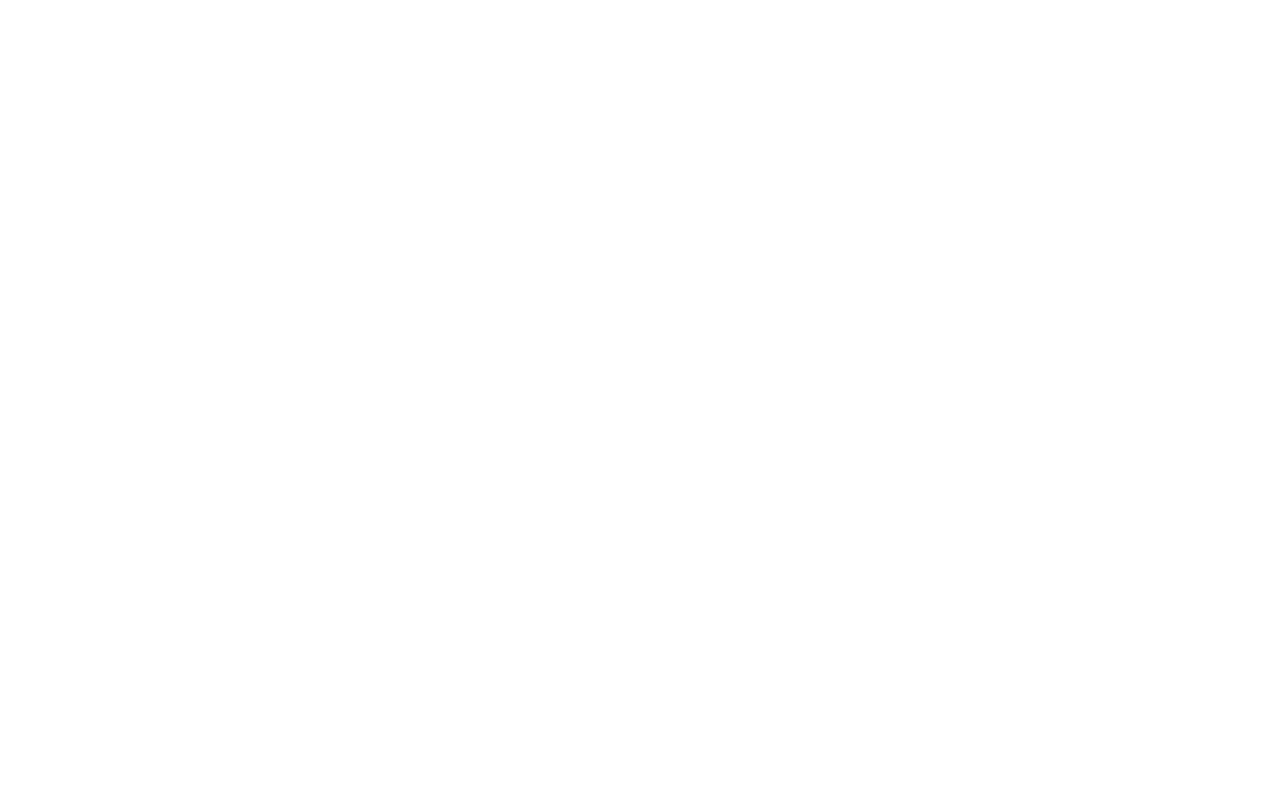
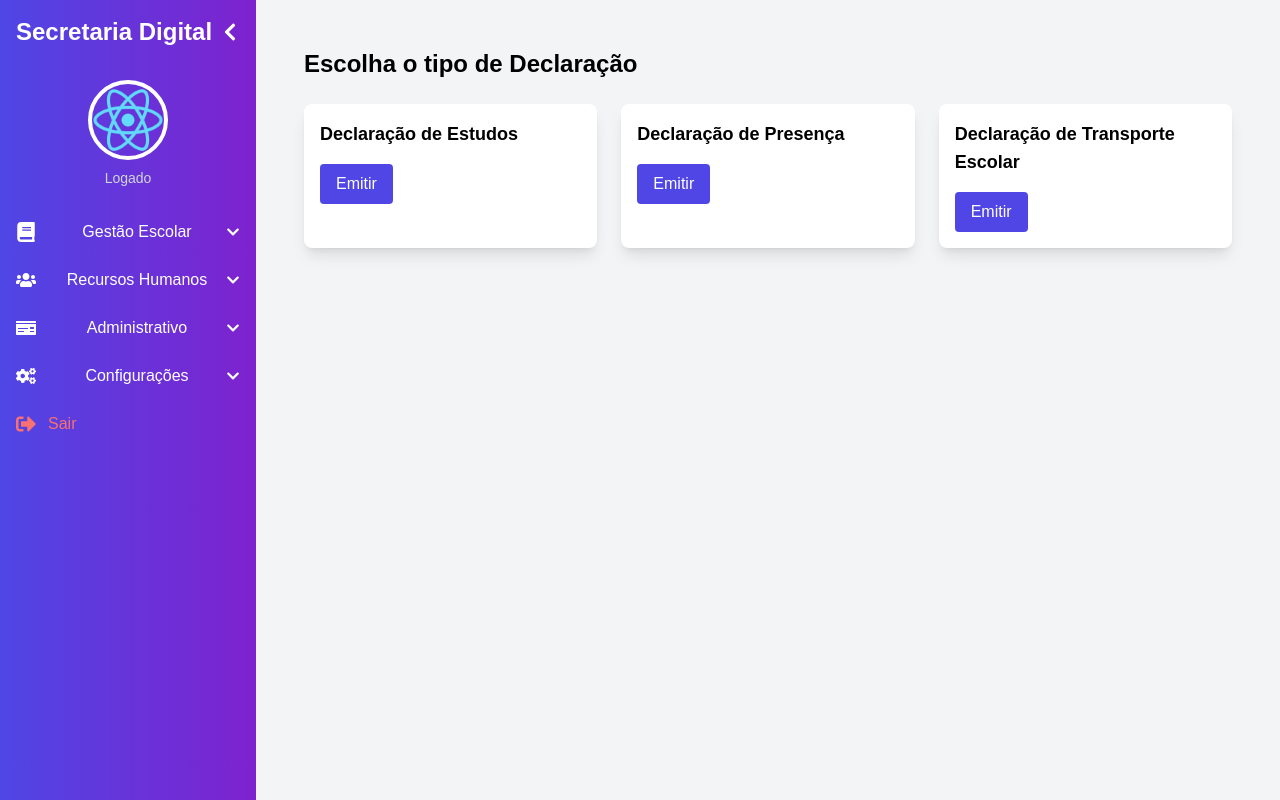
Before and after one commit to PedroBN64/project-root, a React (Create React App) app in the folder frontend/: page /dashboard/declaracoes in a window 1280 px wide. Before the commit this address had no page. Built offline with nearby package versions, Linux system fonts and the light colour scheme.

Commit message:
criação das paginas

```diff
--- a/frontend/src/App.js
+++ b/frontend/src/App.js
@@ -3,6 +3,13 @@
 import Login from "./pages/Login";
 import Register from "./pages/Register";
 import Dashboard from "./pages/Dashboard";
+import FichaDoAluno from "./pages/FichaDoAluno";
+import CadastroDeAlunos from "./pages/CadastroDeAlunos";
+import TransporteEscolar from "./pages/TransporteEscolar";
+import CadastroDeProfissionais from "./pages/CadastroDeProfissionais";
+import ConsultaDeDados from "./pages/ConsultaDeDados";
+import Declaracoes from "./pages/Declaracoes";
+import Usuarios from "./pages/Usuarios";
 import { ToastContainer } from "react-toastify"; // Importe o ToastContainer
 import "react-toastify/dist/ReactToastify.css"; // Importe os estilos do Toastify
 import './App.css';
@@ -14,7 +21,16 @@
       <Routes>
         <Route path="/login" element={<Login />} />
         <Route path="/register" element={<Register />} />
-        <Route path="/dashboard" element={<Dashboard />} /> {/* Sidebar será renderizada no Dashboard */}
+        <Route path="/dashboard" element={<Dashboard />}>
+          <Route path="ficha-do-aluno" element={<FichaDoAluno />} />
+          <Route path="cadastro-de-alunos" element={<CadastroDeAlunos />} />
+          <Route path="transporte-escolar" element={<TransporteEscolar />} />
+          <Route path="cadastro-de-profissionais" element={<CadastroDeProfissionais />} />
+          <Route path="consulta-de-dados" element={<ConsultaDeDados />} />
+          <Route path="declaracoes" element={<Declaracoes />} />
+          <Route path="usuarios" element={<Usuarios />} />
+        </Route>
+
       </Routes>
       <ToastContainer /> {/* Coloque o ToastContainer aqui */}
     </Router>
--- /dev/null
+++ b/frontend/src/pages/CadastroDeAlunos.js
@@ -0,0 +1,12 @@
+import React from "react";
+
+const CadastroDeAlunos = () => {
+  return (
+    <div className="p-6">
+      <h1 className="text-2xl font-bold">Cadastro de Alunos</h1>
+      <p>Aqui você pode cadastrar novos alunos.</p>
+    </div>
+  );
+};
+
+export default CadastroDeAlunos;
--- /dev/null
+++ b/frontend/src/pages/CadastroDeProfissionais.js
@@ -0,0 +1,12 @@
+import React from "react";
+
+const CadastroDeProfissionais = () => {
+  return (
+    <div className="p-6">
+      <h1 className="text-2xl font-bold">Cadastro de Profissionais</h1>
+      <p>Aqui você pode cadastrar novos profissionais.</p>
+    </div>
+  );
+};
+
+export default CadastroDeProfissionais;
--- /dev/null
+++ b/frontend/src/pages/ConsultaDeDados.js
@@ -0,0 +1,12 @@
+import React from "react";
+
+const ConsultaDeDados = () => {
+  return (
+    <div className="p-6">
+      <h1 className="text-2xl font-bold">Consulta de Dados</h1>
+      <p>Aqui você pode consultar dados de profissionais e outros registros.</p>
+    </div>
+  );
+};
+
+export default ConsultaDeDados;
--- a/frontend/src/pages/Dashboard.js
+++ b/frontend/src/pages/Dashboard.js
@@ -1,15 +1,14 @@
 import React from "react";
-import Sidebar from "../components/Sidebar";
+import Sidebar from "../components/Sidebar"; // A sidebar do Dashboard
+import { Outlet } from "react-router-dom"; // Para renderizar as rotas aninhadas
 
 const Dashboard = () => {
-  const userName = "Pedro Augusto"; // Deve ser obtido do backend
-
   return (
     <div className="flex h-screen">
-      <Sidebar userName={userName} />
-      <div className="flex-1 p-6">
-        <h1 className="text-2xl font-bold">Dashboard</h1>
-      </div>
+      <Sidebar /> {/* Sidebar será fixada no layout */}
+      <main className="flex-1 p-6 bg-gray-100">
+        <Outlet /> {/* Aqui será renderizado o conteúdo das rotas aninhadas */}
+      </main>
     </div>
   );
 };
--- /dev/null
+++ b/frontend/src/pages/Declaracoes.js
@@ -0,0 +1,30 @@
+import React from "react";
+
+const Declaracoes = () => {
+  const declaracoes = [
+    { id: 1, nome: "Declaração de Estudos" },
+    { id: 2, nome: "Declaração de Presença" },
+    { id: 3, nome: "Declaração de Transporte Escolar" },
+  ];
+
+  return (
+    <div className="p-6">
+      <h1 className="text-2xl font-bold mb-6">Escolha o tipo de Declaração</h1>
+      <div className="grid grid-cols-1 md:grid-cols-3 gap-6">
+        {declaracoes.map((declaracao) => (
+          <div
+            key={declaracao.id}
+            className="bg-white p-4 shadow-lg rounded-lg hover:bg-indigo-100 transition"
+          >
+            <h2 className="text-lg font-semibold">{declaracao.nome}</h2>
+            <button className="mt-4 bg-indigo-600 text-white py-2 px-4 rounded hover:bg-indigo-700">
+              Emitir
+            </button>
+          </div>
+        ))}
+      </div>
+    </div>
+  );
+};
+
+export default Declaracoes;
--- /dev/null
+++ b/frontend/src/pages/FichaDoAluno.js
@@ -0,0 +1,12 @@
+import React from "react";
+
+const FichaDoAluno = () => {
+  return (
+    <div className="p-6">
+      <h1 className="text-2xl font-bold">Ficha do Aluno</h1>
+      <p>Aqui você pode visualizar e editar as fichas dos alunos.</p>
+    </div>
+  );
+};
+
+export default FichaDoAluno;
--- /dev/null
+++ b/frontend/src/pages/TransporteEscolar.js
@@ -0,0 +1,12 @@
+import React from "react";
+
+const TransporteEscolar = () => {
+  return (
+    <div className="p-6">
+      <h1 className="text-2xl font-bold">Transporte Escolar</h1>
+      <p>Aqui você pode gerenciar o transporte escolar.</p>
+    </div>
+  );
+};
+
+export default TransporteEscolar;
--- /dev/null
+++ b/frontend/src/pages/Usuarios.js
@@ -0,0 +1,12 @@
+import React from "react";
+
+const Usuarios = () => {
+  return (
+    <div className="p-6">
+      <h1 className="text-2xl font-bold">Usuários</h1>
+      <p>Aqui você pode gerenciar usuários do sistema.</p>
+    </div>
+  );
+};
+
+export default Usuarios;
```
Also changed, not shown: frontend/src/components/Sidebar.js (+29 -42 lines).
